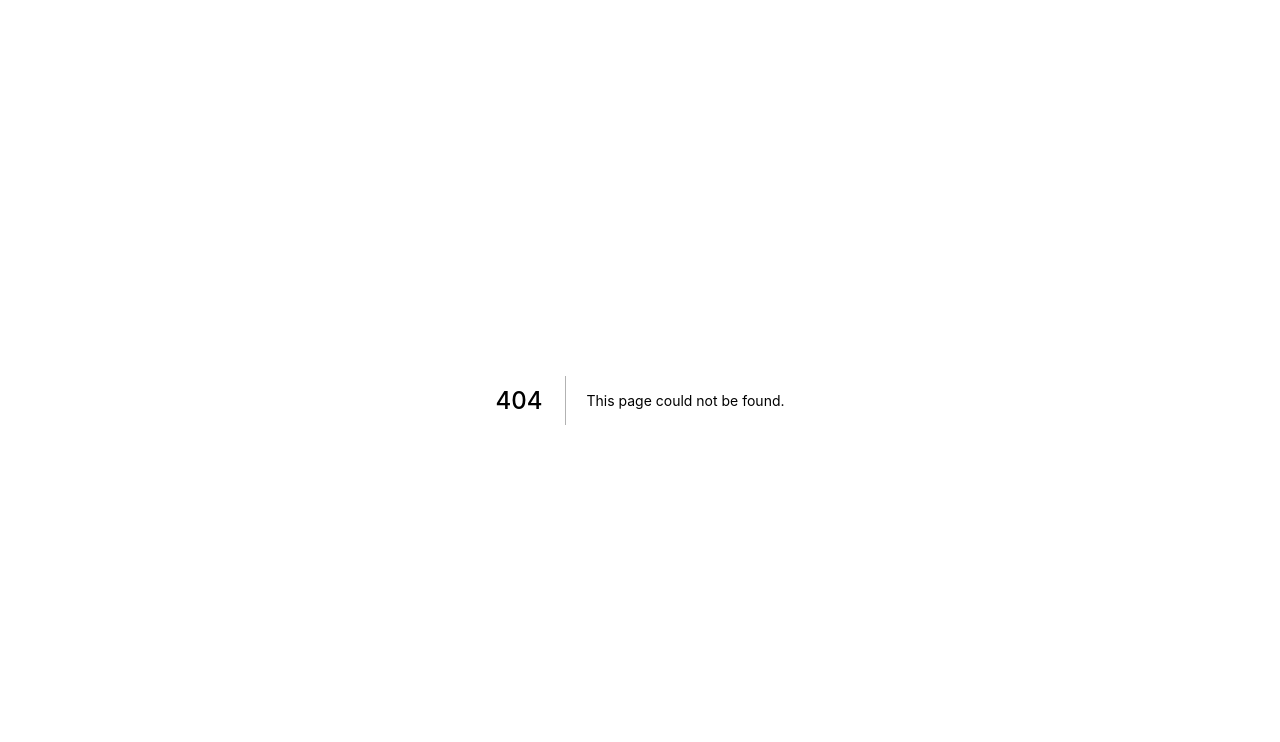
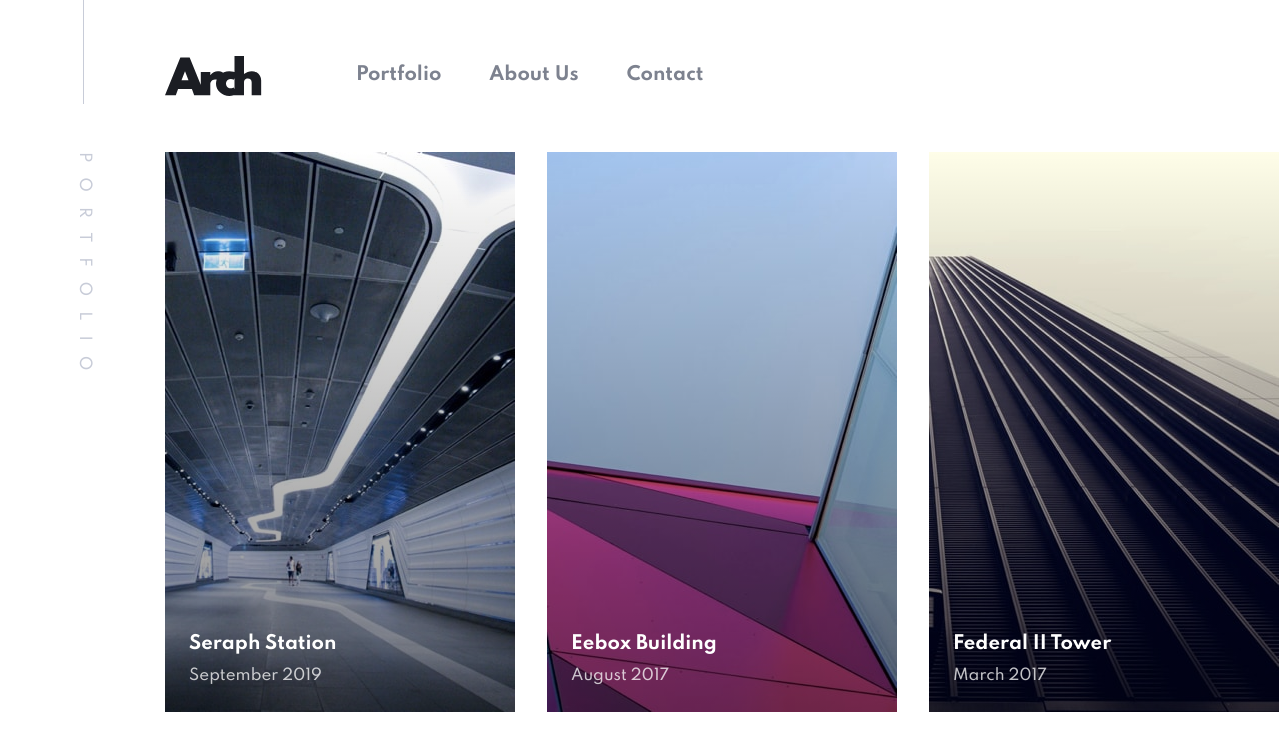
Before and after one commit to Ukhu/arch-studio, a Next.js app: page /portfolio in a window 1280 px wide. Before the commit this address had no page. Shown: the top 742 px of the page. Built offline with nearby package versions, Linux system fonts and the light colour scheme.

Commit message:
build portfolio page

```diff
--- a/components/ProjectCard.tsx
+++ b/components/ProjectCard.tsx
@@ -5,12 +5,19 @@ import style from "../styles/comps/ProjectCard.module.scss";
 
 interface IProjectCardProps {
   name: string;
-  imgOne: StaticImageData;
-  imgTwo: StaticImageData;
-  number: number;
+  imgOne: string;
+  imgTwo: string;
+  number?: number;
+  dateCompleted?: string;
 }
 
-const ProjectCard = ({ name, imgOne, imgTwo, number }: IProjectCardProps) => {
+const ProjectCard = ({
+  name,
+  imgOne,
+  imgTwo,
+  number,
+  dateCompleted,
+}: IProjectCardProps) => {
   return (
     <div className={style.project_card}>
       <div className={style.project_image}>
@@ -35,10 +42,12 @@ const ProjectCard = ({ name, imgOne, imgTwo, number }: IProjectCardProps) => {
         <div className={style.project_detail}>
           <h3 className={style.project_name}>{name}</h3>
           <Link href="/" passHref>
-            <span className={style.project_view_more}>View All Projects</span>
+            <span className={style.project_view_more}>
+              {dateCompleted ? dateCompleted : "View All Projects"}
+            </span>
           </Link>
         </div>
-        <h4 className={style.project_number}>{number}</h4>
+        {number && <h4 className={style.project_number}>{number}</h4>}
       </div>
     </div>
   );
--- /dev/null
+++ b/components/ProjectList.tsx
@@ -0,0 +1,22 @@
+import style from "../styles/comps/ProjectList.module.scss";
+
+import ProjectCard from "./ProjectCard";
+import projects from "../data/projects";
+
+const ProjectList = () => {
+  return (
+    <section className={style.project_list}>
+      {projects.map((project) => (
+        <ProjectCard
+          key={project.name}
+          name={project.name}
+          imgOne={project.image.default}
+          imgTwo={project.image.desktop}
+          dateCompleted={project.dateCompleted}
+        />
+      ))}
+    </section>
+  );
+};
+
+export default ProjectList;
--- /dev/null
+++ b/data/projects.ts
@@ -0,0 +1,100 @@
+const projects = [
+  {
+    name: "Seraph Station",
+    dateCompleted: "September 2019",
+    image: {
+      desktop: "/images/desktop/image-seraph.jpg",
+      default: "/images/image-seraph.jpg",
+    },
+  },
+  {
+    name: "Eebox Building",
+    dateCompleted: "August 2017",
+    image: {
+      desktop: "/images/desktop/image-eebox.jpg",
+      default: "/images/image-eebox.jpg",
+    },
+  },
+  {
+    name: "Federal II Tower",
+    dateCompleted: "March 2017",
+    image: {
+      desktop: "/images/desktop/image-federal.jpg",
+      default: "/images/image-federal.jpg",
+    },
+  },
+  {
+    name: "Project Del Sol",
+    dateCompleted: "January 2016",
+    image: {
+      desktop: "/images/desktop/image-del-sol.jpg",
+      default: "/images/image-del-sol.jpg",
+    },
+  },
+  {
+    name: "Le Prototype",
+    dateCompleted: "October 2015",
+    image: {
+      desktop: "/images/desktop/image-prototype.jpg",
+      default: "/images/image-prototype.jpg",
+    },
+  },
+  {
+    name: "228B Tower",
+    dateCompleted: "April 2015",
+    image: {
+      desktop: "/images/desktop/image-228b.jpg",
+      default: "/images/image-228b.jpg",
+    },
+  },
+  {
+    name: "Grand Edelweiss Hotel",
+    dateCompleted: "December 2013",
+    image: {
+      desktop: "/images/desktop/image-edelweiss.jpg",
+      default: "/images/image-edelweiss.jpg",
+    },
+  },
+  {
+    name: "Netcry Tower",
+    dateCompleted: "August 2012",
+    image: {
+      desktop: "/images/desktop/image-netcry.jpg",
+      default: "/images/image-netcry.jpg",
+    },
+  },
+  {
+    name: "Hypers",
+    dateCompleted: "January 2012",
+    image: {
+      desktop: "/images/desktop/image-hypers.jpg",
+      default: "/images/image-hypers.jpg",
+    },
+  },
+  {
+    name: "SXIV Tower",
+    dateCompleted: "March 2011",
+    image: {
+      desktop: "/images/desktop/image-sxiv.jpg",
+      default: "/images/image-sxiv.jpg",
+    },
+  },
+  {
+    name: "Trinity Bank Tower",
+    dateCompleted: "September 2010",
+    image: {
+      desktop: "/images/desktop/image-trinity.jpg",
+      default: "/images/image-trinity.jpg",
+    },
+  },
+  {
+    name: "Project Paramour",
+    dateCompleted: "February 2008",
+    image: {
+      desktop: "/images/desktop/image-paramour.jpg",
+      default: "/images/image-paramour.jpg",
+    },
+  },
+];
+
+export default projects;
--- /dev/null
+++ b/pages/portfolio.tsx
@@ -0,0 +1,22 @@
+import Head from "next/head";
+
+import Tag from "../components/Tag";
+import Header from "../components/Header";
+import ProjectList from "../components/ProjectList";
+import Footer from "../components/Footer";
+
+function Portfolio() {
+  return (
+    <div>
+      <Head>
+        <title>Arch Studio | Portfolio</title>
+      </Head>
+      <Tag name="Portfolio" />
+      <Header />
+      <ProjectList />
+      <Footer />
+    </div>
+  );
+}
+
+export default Portfolio;
--- /dev/null
+++ b/styles/comps/ProjectList.module.scss
@@ -0,0 +1,27 @@
+@import "../shared/index.scss";
+
+.project_list {
+  display: grid;
+  grid-template-columns: 1fr;
+  grid-template-rows: auto;
+  margin: 0 2rem;
+  margin-bottom: 8.25rem;
+  margin-top: 3.5rem;
+
+  @media screen and (min-width: $tablet) {
+    flex-direction: row;
+    justify-content: space-between;
+    flex-wrap: wrap;
+    margin: 0 6.0625rem;
+    margin-bottom: 12.5rem;
+  }
+
+  @media screen and (min-width: $laptop) {
+    grid-template-columns: repeat(3, 1fr);
+    grid-template-rows: auto;
+    row-gap: 2rem;
+    column-gap: 2rem;
+    margin: 0 10.3125rem;
+    margin-bottom: 12.5rem;
+  }
+}
```
